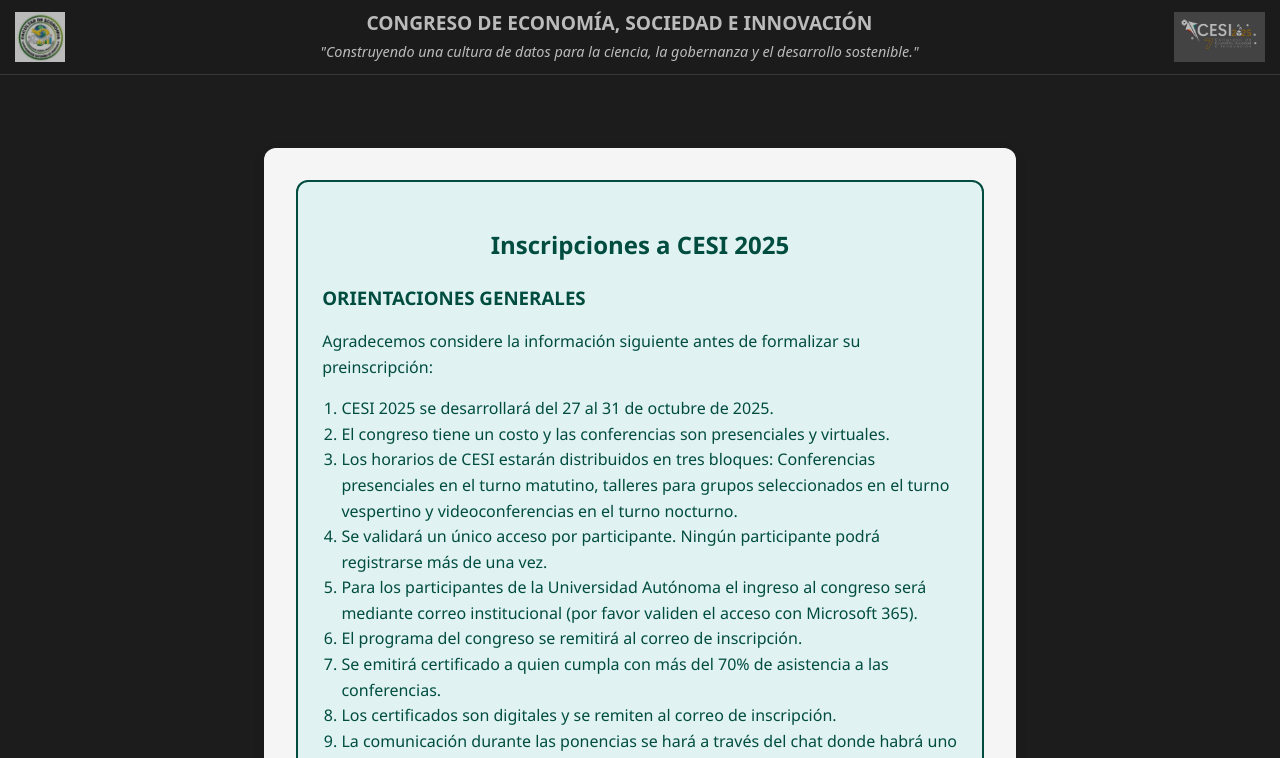
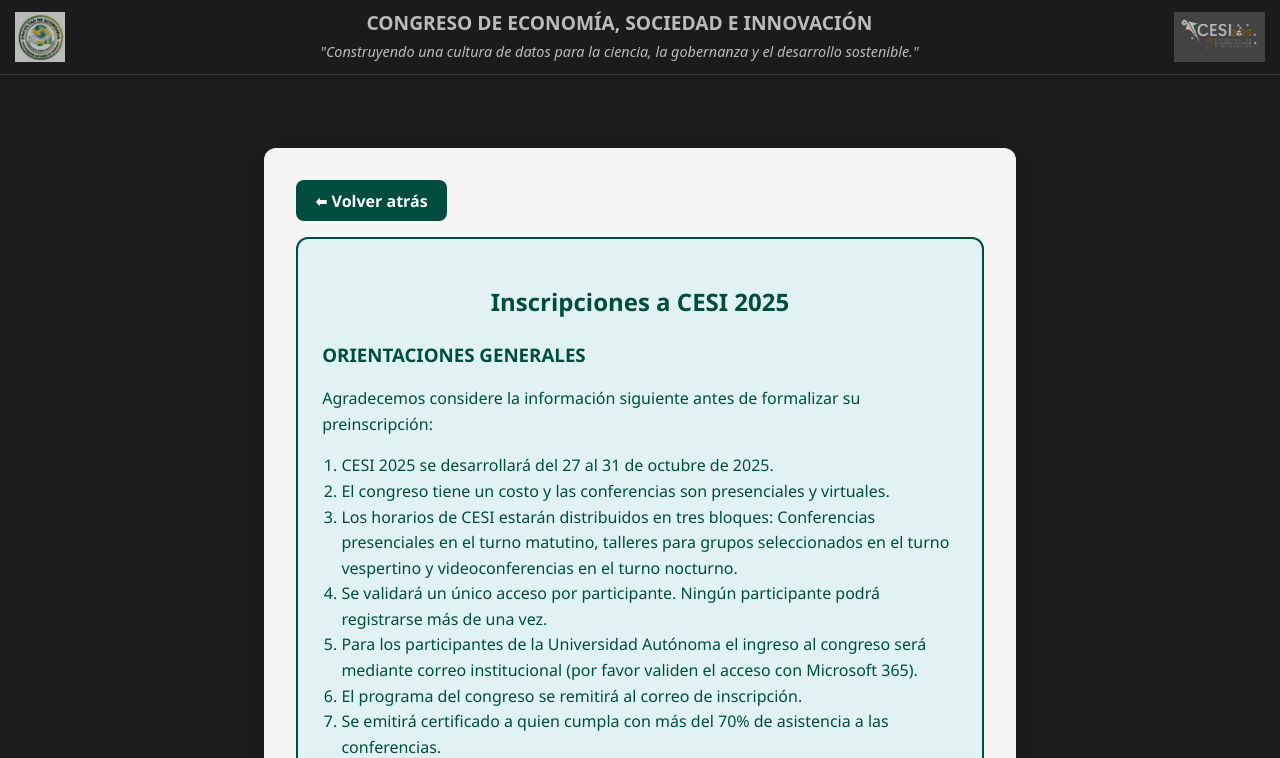
Before and after one commit to Informaticspro/cesi-asistencia, a React (Vite) app: page /registrar in a window 1280 px wide. Shown: the top 758 px of the page. Built offline with nearby package versions, Linux system fonts and the light colour scheme.

Commit message:
terminado2

```diff
--- a/src/RegistrarParticipante.jsx
+++ b/src/RegistrarParticipante.jsx
@@ -202,7 +202,23 @@ setMostrarErrorCedula(false);
         boxShadow: "0 4px 12px rgba(0,0,0,0.1)",
         position: "relative",
       }}
-    >
+    >   {/* Botón Volver atrás */}
+      <div style={{ textAlign: "left", marginBottom: "1rem" }}>
+        <button
+          onClick={() => navigate(-1)} // retrocede una página
+          style={{
+            padding: "0.6rem 1.2rem",
+            backgroundColor: "#004d40",
+            color: "#fff",
+            fontWeight: "bold",
+            border: "none",
+            borderRadius: "8px",
+            cursor: "pointer",
+          }}
+        >
+          ⬅ Volver atrás
+        </button>
+      </div>
       {/* BLOQUE DE INSTRUCCIONES */}
       <div
         style={{
```
